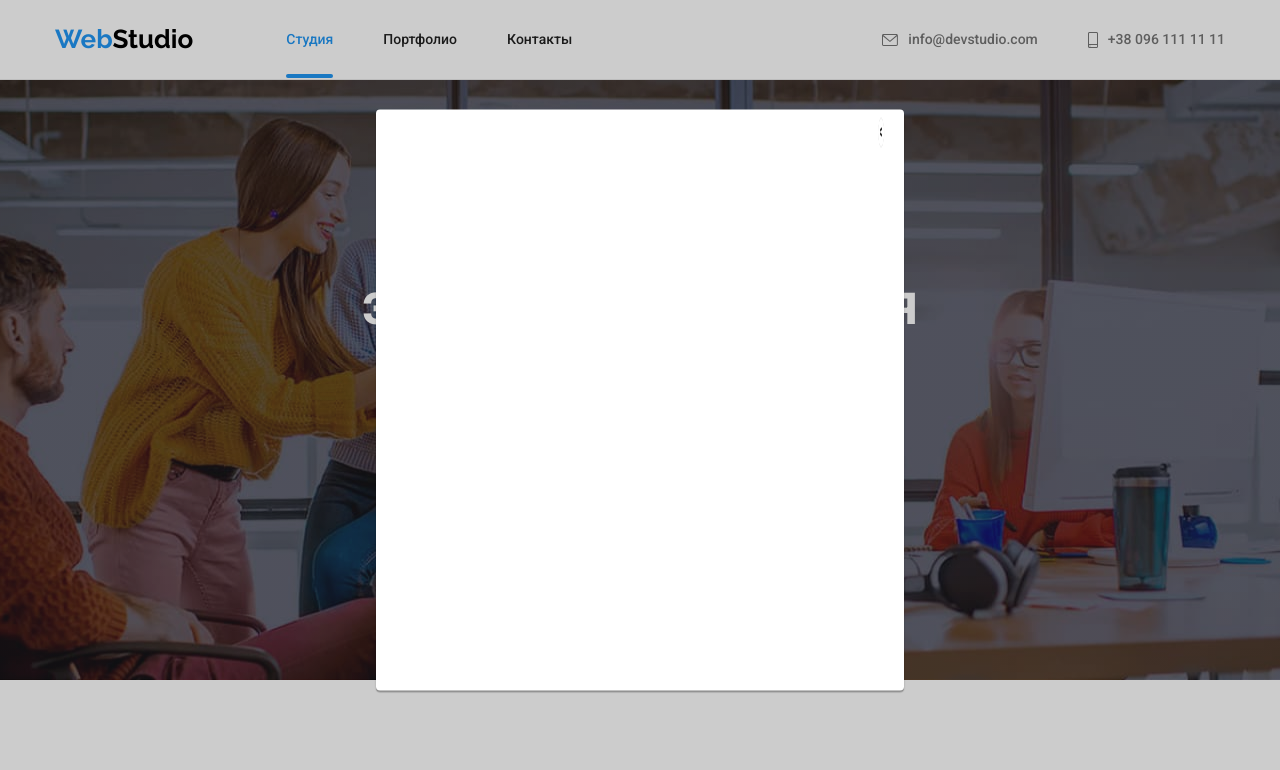
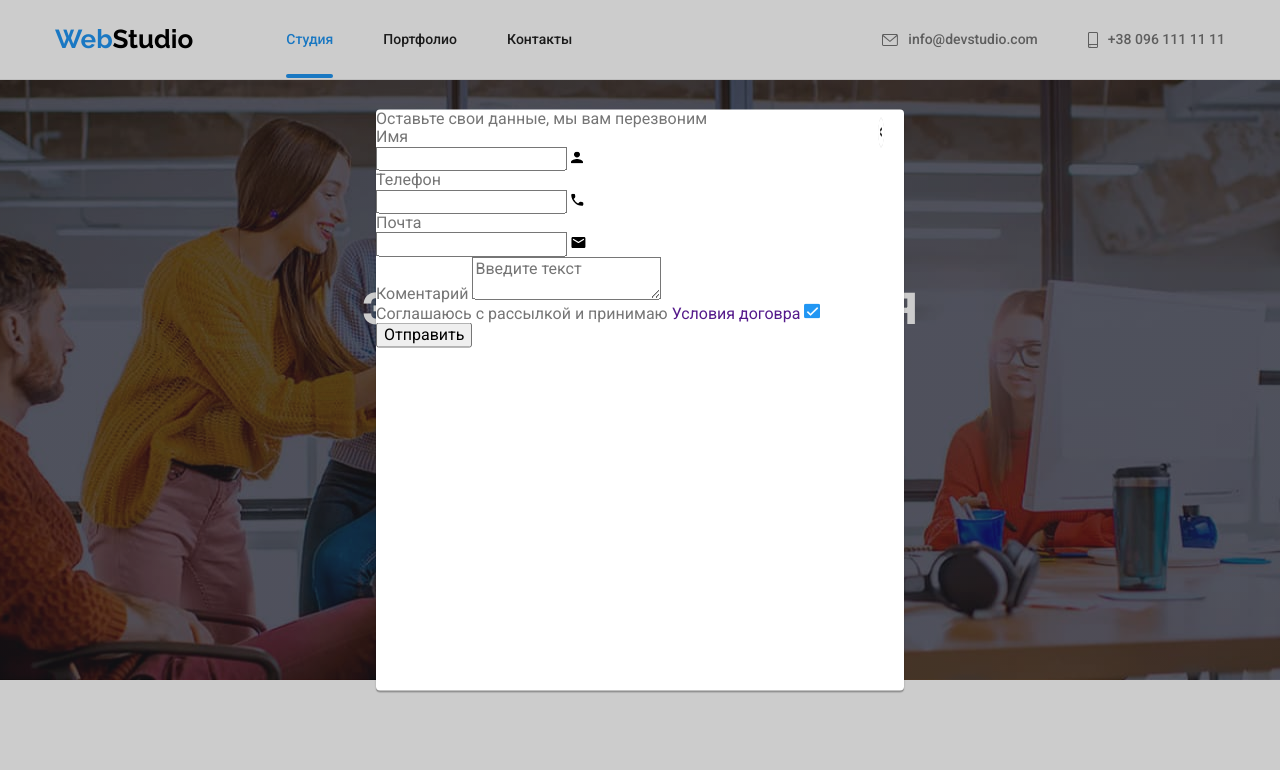
Before and after one commit to SergeyBelokopytnyy/goit-markup-hw-06, a plain HTML site: page index.html in a window 1280 px wide. Both pictures are taken after a click on the button "Заказать услугу". Shown: the top 770 px of the page. Drawn offline with nearby package versions, Linux system fonts and the light colour scheme.

Commit message:
Создает форму в модальном окне и в футере

```diff
--- a/index.html
+++ b/index.html
@@ -10,6 +10,7 @@
   <link rel="stylesheet" href="https://cdnjs.cloudflare.com/ajax/libs/modern-normalize/1.0.0/modern-normalize.min.css"
     integrity="sha512-ISS7cAi1PEhQ8jnbJpJZMd29NlhNj4AWYyLOSp2CE/CsHxTCu+r+t0D2yoJudVrd0/8fTVPUVDzY5Tvli75u/g=="
     crossorigin="anonymous" />
+  <link rel="stylesheet" href="https://cdnjs.cloudflare.com/ajax/libs/animate.css/4.1.1/animate.min.css"/>
   <link rel="stylesheet" href="./css/styles.css">
 </head>
 <body>
@@ -52,6 +53,41 @@
       </div>
       <div class="backdrop is-hidden" data-modal>
         <div class="modal">
+          <form class="form">
+            <div class="form-subscription">
+              <p class="form-title">Оставьте свои данные, мы вам перезвоним</p>
+              <label class="form-item-text" for="name">Имя</label>
+              <div class="form-input">
+                <input class="form-item" type="text" name="user-name" id="name">
+                <svg class="form-icon" width="12" height="12">
+                  <use href="./images/icons.svg#icon-vector-1"></use>
+                </svg>
+              </div>
+              <label class="form-item-text" for="tel">Телефон</label>
+              <div class="form-input">
+                <input class="form-item" type="tel" name="user-tel" id="tel">
+                <svg class="form-icon" width="13" height="13">
+                  <use href="./images/icons.svg#icon-vector-2"></use>
+                </svg>
+              </div>
+              <label class="form-item-text" for="email">Почта</label>
+              <div class="form-input">
+                <input class="form-item" type="email" name="user-email" id="email">
+                <svg class="form-icon" width="15" height="12">
+                  <use href="./images/icons.svg#icon-vector-3"></use>
+                </svg>
+              </div>
+              <label class="form-item-text" for="textarea">Коментарий</label>
+              <textarea class="form-text" name="user-message" id="textarea" placeholder="Введите текст" ></textarea>
+            </div>
+            <input class="visually-hidden modal-checkbox" type="checkbox" name="contract" id="contract">
+            <label class="subscription" for="contract">Соглашаюсь с рассылкой и принимаю <a href="">Условия договра</a>
+              <svg class="icon-check" width="16" height="15">
+                <use href="./images/icons.svg#icon-check"></use>
+              </svg>
+            </label>
+            <button class="button-submit" type="submit">Отправить</button>
+          </form>
           <button class="icon-close-border" data-modal-close>
             <svg width="11" height="11">
               <use href="./images/icons.svg#icon-vector"></use>
@@ -381,6 +417,19 @@
           </li>
         </ul>
       </div>
+      <div class="subscription-footer">
+        <p class="social-title">Подпишитесь на рассылку</p>
+        <form class="form-footer">
+          <label class="form-item-text-footer" for="email-subscription"></label>
+          <input class="form-item-footer" type="email" name="user-email-subscription" id="email-subscription" placeholder="E-mail">
+          <div class="button-subscription">
+            <button class="button-submit-footer" type="submit">Подписаться</button>
+            <svg class="icon-submit-footer" width="24" height="24">
+              <use href="./images/icons.svg#icon-send"></use>
+            </svg>
+          </div>
+        </form>
+      </div>
     </div>
   </footer>
   <script src="./js/modal.js"></script>
```
